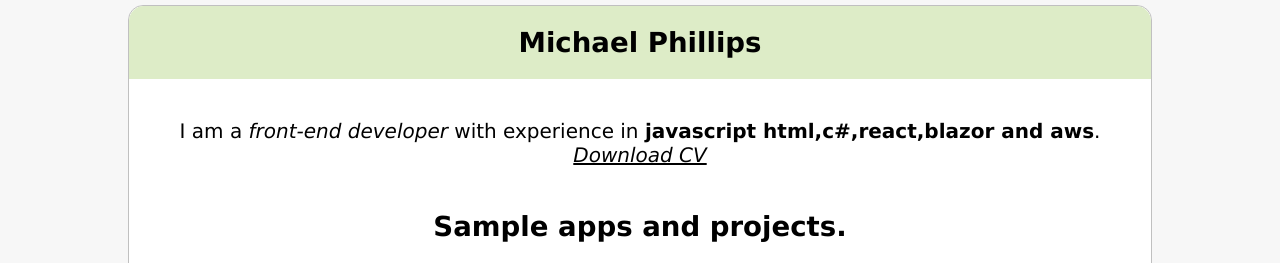
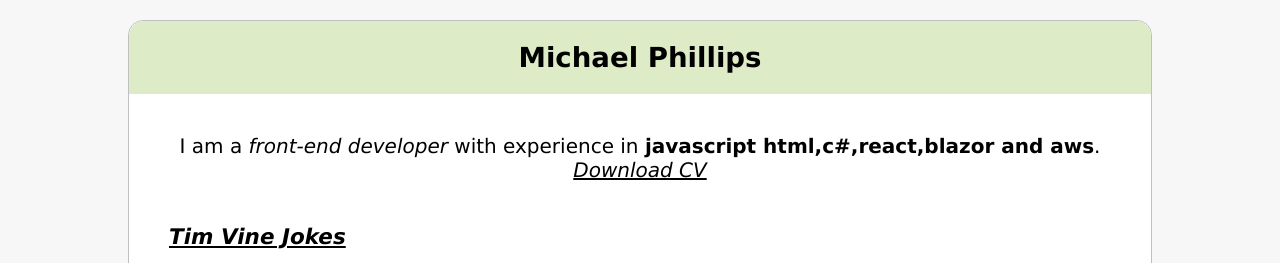
Before and after one commit to michaelphillips4/area2-landing, a website: page index.html in a window 1280 px wide. Shown: the top 263 px of the page. Drawn offline with nearby package versions, Linux system fonts and the light colour scheme.

Commit message:
other layout tweaks

```diff
--- a/index.html
+++ b/index.html
@@ -72,7 +72,7 @@
         padding-top: 0;
         width: 80%;
         margin: auto;
-        margin-top: 5px;
+        margin-top: 20px;
         border: silver solid 1px;
         border-radius: 15px;
         margin-bottom: 80px;
@@ -114,7 +114,7 @@
         <a href="CV.pdf" target="_blank">Download CV</a>
       </p>
 
-      <h2>Sample apps and projects.</h2>
+      <!-- <h2>Sample apps and projects.</h2> -->
 
       <ul>
         <li>
```
